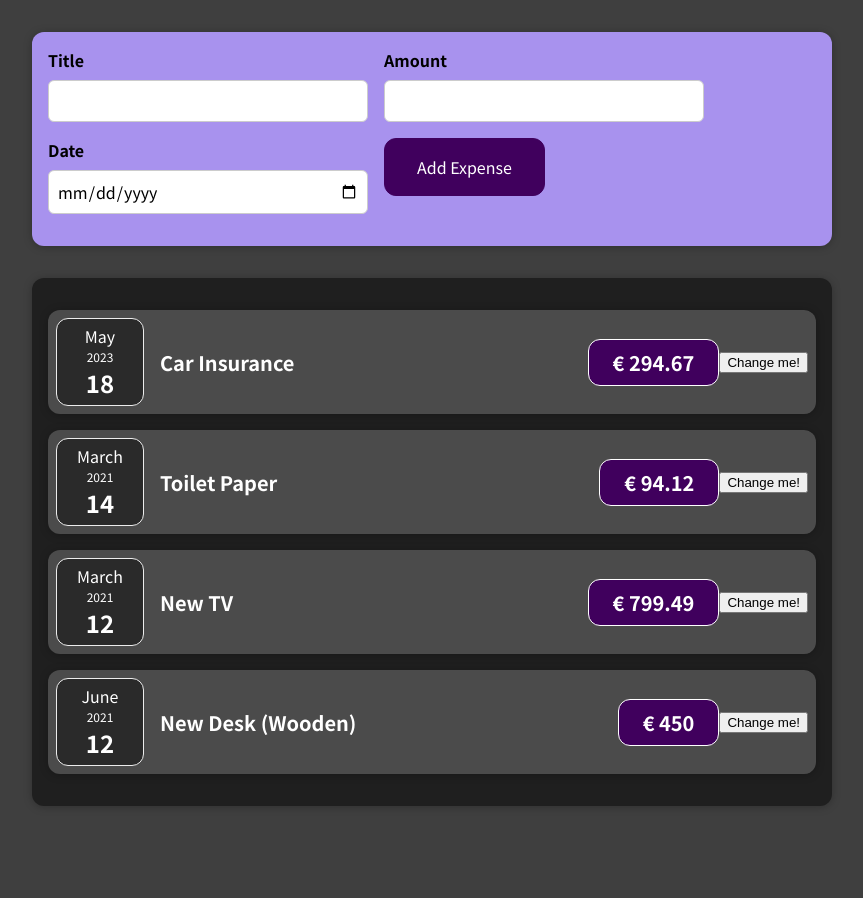
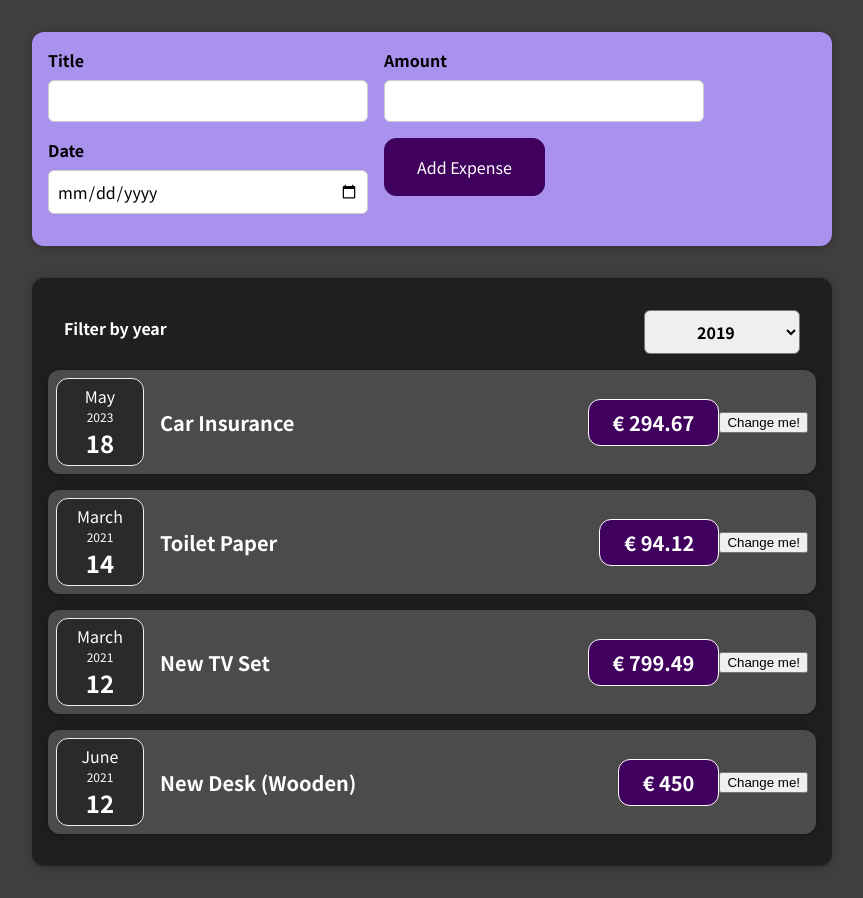
Before and after one commit to rog-silva/01-react-basics-working-with-components, a React (Create React App) app: page / in a window 1280 px wide. Shown: the whole page, without its empty margins (208-1071 px from the left). Before the commit the page ends 838 px from the top, so only its background shows below. Built offline with nearby package versions, Linux system fonts and the light colour scheme.

Commit message:
Added a new file ExpensesFilter.js and ExpensesFilter.css create filters for the expenses

```diff
--- a/src/App.js
+++ b/src/App.js
@@ -4,10 +4,30 @@ import NewExpense from "./components/NewExpenseInput/NewExpense";
 
 const App = () => {
   const expenses = [
-    { title: "Car Insurance", amount: 294.67, date: new Date(2023, 4, 18) },
-    { title: "Toilet Paper", amount: 94.12, date: new Date(2021, 2, 14) },
-    { title: "New TV", amount: 799.49, date: new Date(2021, 2, 12) },
-    { title: "New Desk (Wooden)", amount: 450, date: new Date(2021, 5, 12) },
+    {
+      id: "e1",
+      title: "Car Insurance",
+      amount: 294.67,
+      date: new Date(2023, 4, 18),
+    },
+    {
+      id: "e2",
+      title: "Toilet Paper",
+      amount: 94.12,
+      date: new Date(2021, 2, 14),
+    },
+    {
+      id: "e3",
+      title: "New TV Set",
+      amount: 799.49,
+      date: new Date(2021, 2, 12),
+    },
+    {
+      id: "e4",
+      title: "New Desk (Wooden)",
+      amount: 450,
+      date: new Date(2021, 5, 12),
+    },
   ];
 
   const addExpenseHandler = (expense) => {
--- a/src/components/Expenses/Expenses.js
+++ b/src/components/Expenses/Expenses.js
@@ -1,10 +1,24 @@
+import React, { useState } from "react";
+
 import ExpenseItem from "./ExpenseItem";
+import ExpenseFilter from "./ExpensesFilter";
 import Card from "../UI/Card";
 import "./Expenses.css";
 
 const Expenses = (props) => {
+  const [filteredYear, setFilteredYear] = useState("2019");
+
+  const filterChangeHandler = (selectedYear) => {
+    setFilteredYear(selectedYear);
+  };
+
   return (
+    <div>
       <Card className="expenses">
+        <ExpenseFilter
+          defaultYear={filteredYear}
+          onChangeFilter={filterChangeHandler}
+        />
         <ExpenseItem
           title={props.elements[0].title}
           amount={props.elements[0].amount}
@@ -26,6 +40,7 @@ const Expenses = (props) => {
           date={props.elements[3].date}
         />
       </Card>
+    </div>
   );
 };
 
--- /dev/null
+++ b/src/components/Expenses/ExpensesFilter.css
@@ -0,0 +1,24 @@
+.expenses-filter {
+  color: white;
+  padding: 0 1rem;
+}
+
+.expenses-filter__control {
+  display: flex;
+  width: 100%;
+  align-items: center;
+  justify-content: space-between;
+  margin: 1rem 0;
+}
+
+.expenses-filter label {
+  font-weight: bold;
+  margin-bottom: 0.5rem;
+}
+
+.expenses-filter select {
+  font: inherit;
+  padding: 0.5rem 3rem;
+  font-weight: bold;
+  border-radius: 6px;
+}
--- /dev/null
+++ b/src/components/Expenses/ExpensesFilter.js
@@ -0,0 +1,26 @@
+import React from "react";
+
+import "./ExpensesFilter.css";
+
+const ExpensesFilter = (props) => {
+  const filterHandler = (event) => {
+    props.onChangeFilter(event.target.value);
+  };
+
+  return (
+    <div className="expenses-filter">
+      <div className="expenses-filter__control">
+        <label>Filter by year</label>
+        <select value={props.defaultYear} onChange={filterHandler}>
+          <option value="2023">2023</option>
+          <option value="2022">2022</option>
+          <option value="2021">2021</option>
+          <option value="2020">2020</option>
+          <option value="2019">2019</option>
+        </select>
+      </div>
+    </div>
+  );
+};
+
+export default ExpensesFilter;
--- a/src/components/NewExpenseInput/NewExpense.js
+++ b/src/components/NewExpenseInput/NewExpense.js
@@ -15,6 +15,7 @@ const NewExpense = (props) => {
   return (
     <div className="new-expense">
       <ExpenseForm onSaveExpenseData={saveExpenseDataHandler} />
+      {/* "onSaveExpenseData" could have any name, just for follow the convention start with "on" */}
     </div>
   );
 };
```
Lines whose indentation alone changed are shown as unchanged.
